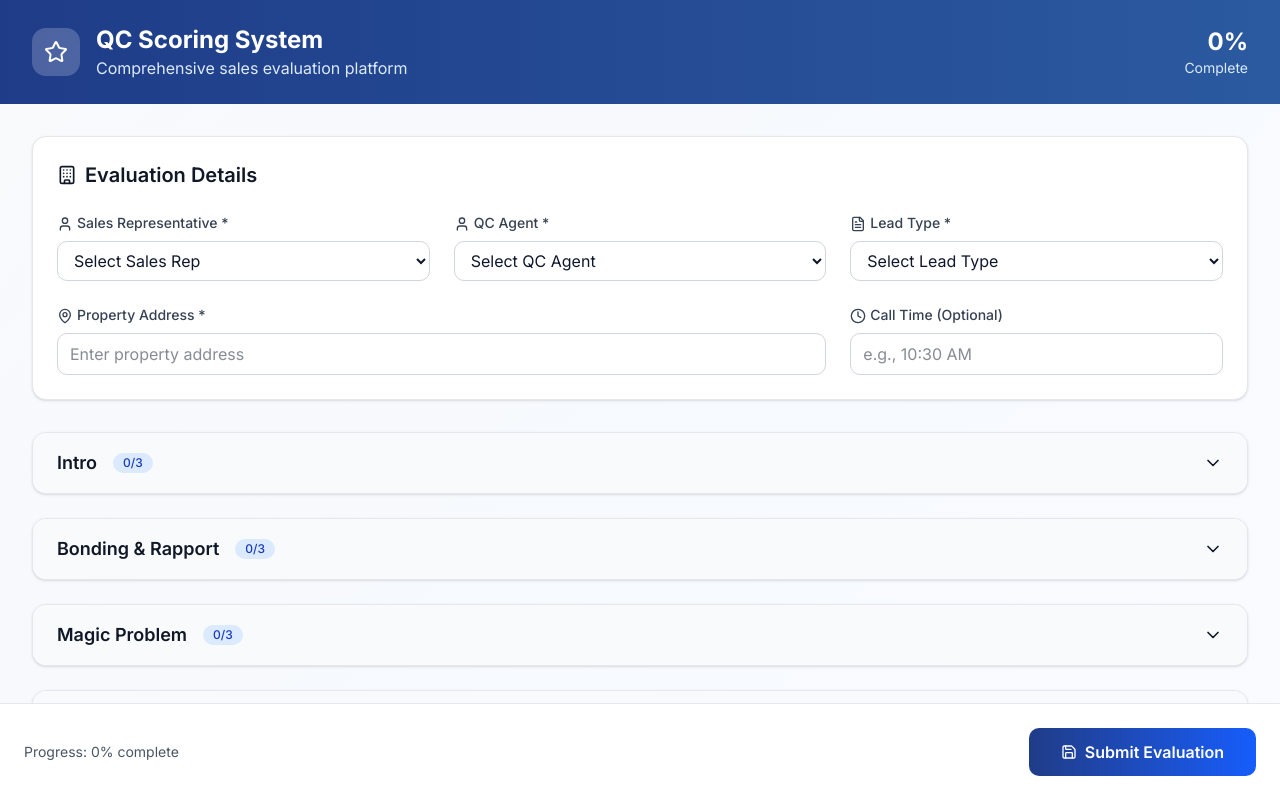
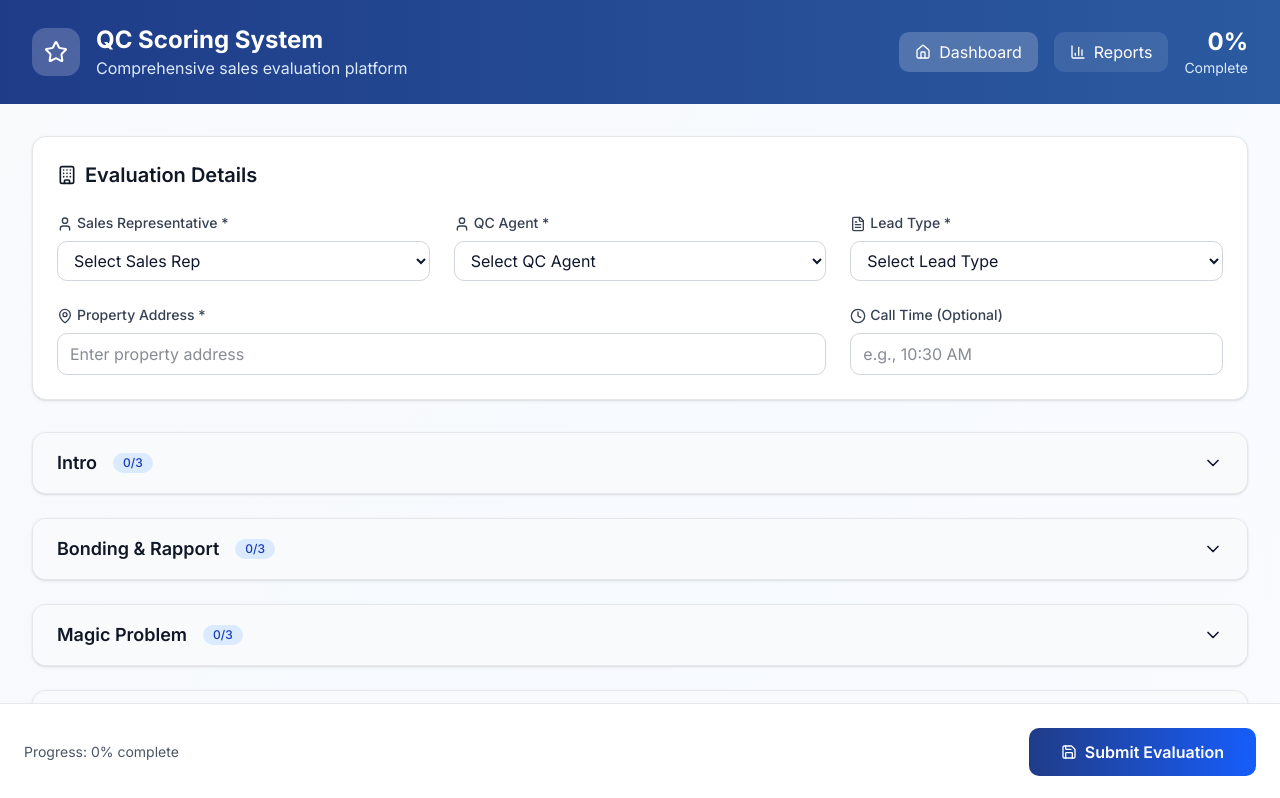
Before and after one commit to kurtmwiid-code/team-score-app, a Next.js app: page /scoring in a window 1280 px wide. Shown: the top 798 px of the page. Built offline with nearby package versions, Linux system fonts and the light colour scheme.

Commit message:
Add enhanced scoring page with navigation and Susan

```diff
--- a/app/scoring/page.tsx
+++ b/app/scoring/page.tsx
@@ -3,7 +3,7 @@
 import React, { useState, useEffect } from 'react'
 import { createClient } from '@supabase/supabase-js'
 import type { SupabaseClient } from '@supabase/supabase-js'
-import { ChevronDown, ChevronUp, Save, AlertCircle, CheckCircle, Star, Clock, User, MapPin, FileText, Building } from 'lucide-react'
+import { ChevronDown, ChevronUp, Save, AlertCircle, CheckCircle, Star, Clock, User, MapPin, FileText, Building, Home, BarChart3 } from 'lucide-react'
 
 // --- Supabase Setup (Fixed) ---
 const supabaseUrl = "https://qcfgxqtlkqttqbrwygol.supabase.co";
@@ -26,7 +26,7 @@ interface Submission {
 
 // --- Team Members ---
 const salesReps = [
-  'Desmaine', 'Jonathan', 'Kyle', 'Jean', 'JP', 'Phumla', 'Michelle B', 'Tiyani', 'Hadya', 'Banele'
+  'Desmaine', 'Jonathan', 'Kyle', 'Jean', 'JP', 'Phumla', 'Michelle B', 'Tiyani', 'Hadya', 'Banele', 'Susan'
 ]
 
 const qcAgents = [
@@ -259,7 +259,7 @@ export default function ScoringPage() {
 
       // Show success message
       setShowSuccess(true)
-      setTimeout(() => setShowSuccess(false), 4000)
+      setTimeout(() => setShowSuccess(false), 5000)
 
       // Reset form
       resetForm()
@@ -313,7 +313,7 @@ export default function ScoringPage() {
         </div>
       )}
 
-      {/* Header */}
+      {/* Enhanced Header with Navigation */}
       <div className="bg-gradient-to-r from-[#1F3C88] to-[#2B5AA0] text-white">
         <div className="max-w-7xl mx-auto px-8 py-6">
           <div className="flex items-center justify-between">
@@ -326,9 +326,19 @@ export default function ScoringPage() {
                 <p className="text-blue-100">Comprehensive sales evaluation platform</p>
               </div>
             </div>
-            <div className="text-right">
-              <div className="text-2xl font-bold">{getCompletionPercentage()}%</div>
-              <div className="text-sm text-blue-100">Complete</div>
+            <div className="flex items-center gap-4">
+              <a href="/" className="px-4 py-2 bg-white/20 rounded-lg hover:bg-white/30 transition-colors flex items-center gap-2">
+                <Home className="w-4 h-4" />
+                Dashboard
+              </a>
+              <a href="/reporting" className="px-4 py-2 bg-white/10 rounded-lg hover:bg-white/20 transition-colors flex items-center gap-2">
+                <BarChart3 className="w-4 h-4" />
+                Reports
+              </a>
+              <div className="text-right">
+                <div className="text-2xl font-bold">{getCompletionPercentage()}%</div>
+                <div className="text-sm text-blue-100">Complete</div>
+              </div>
             </div>
           </div>
         </div>
@@ -461,7 +471,7 @@ export default function ScoringPage() {
                         <div key={qIndex} className="border-b border-gray-100 pb-6 last:border-b-0 last:pb-0">
                           <h4 className="font-medium text-gray-900 mb-3">{question}</h4>
 
-                          {/* Rating Options */}
+                          {/* Enhanced Rating Options with Visual Buttons */}
                           <div className="flex gap-3 mb-3">
                             {['1', '2', '3', 'NA'].map(rating => (
                               <label key={rating} className="flex items-center">
@@ -520,14 +530,14 @@ export default function ScoringPage() {
           />
         </div>
 
-        {/* Submit Button */}
+        {/* Enhanced Submit Button with Live Stats */}
         <div className="sticky bottom-0 bg-white border-t border-gray-200 p-6 mt-8 -mx-8">
           <div className="max-w-7xl mx-auto flex items-center justify-between">
             <div className="text-sm text-gray-600">
               Progress: {getCompletionPercentage()}% complete
               {calculateOverallAverage() > 0 && (
                 <span className="ml-4">
-                  Average Score: {calculateOverallAverage().toFixed(1)}
+                  Current Average: {calculateOverallAverage().toFixed(1)}/3.0 ({Math.round((calculateOverallAverage() / 3) * 100)}%)
                 </span>
               )}
             </div>
```
